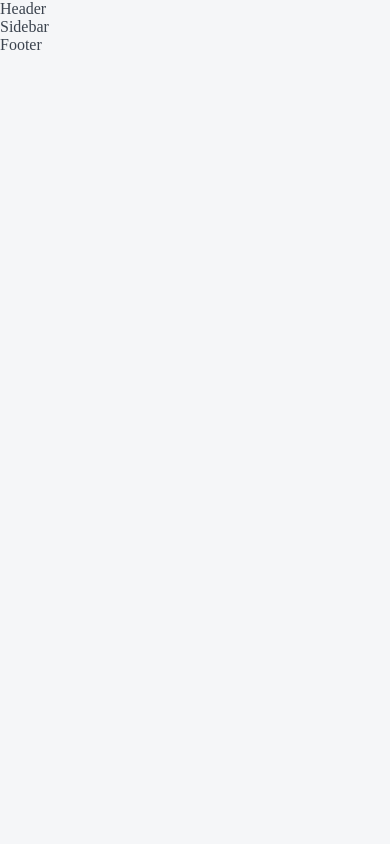
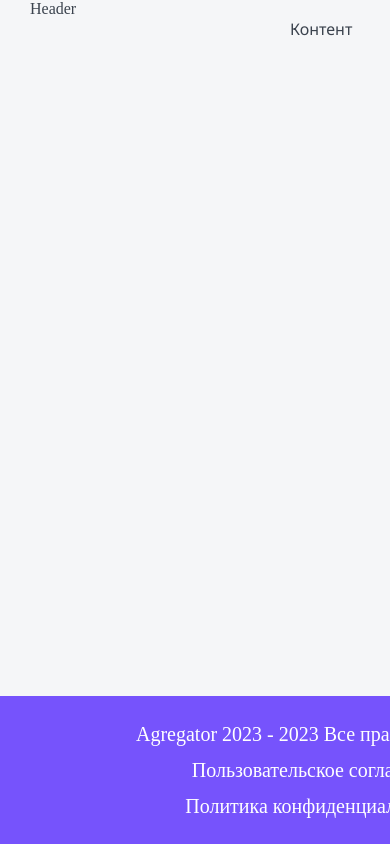
Before and after one commit to Zrossiz/agregator, a Next.js app: page / in a window 390 px wide. Built offline with nearby package versions, Linux system fonts and the light colour scheme.

Commit message:
upd: adaptive-layout and footer

```diff
--- a/components/Button/Button.module.css
+++ b/components/Button/Button.module.css
@@ -22,7 +22,7 @@
 .ghost {
   color: var(--black);
   background: none;
-  border: 2px solid var(--gray-light);
+  border: 2px solid var(--grey-light);
 }
 
 .ghost:hover {
--- a/components/Tag/Tag.module.css
+++ b/components/Tag/Tag.module.css
@@ -17,7 +17,7 @@
 }
 
 .ghost {
-  border: 1px solid var(--gray-light);
+  border: 1px solid var(--grey-light);
 }
 
 .red {
--- a/layout/Footer/Footer.module.css
+++ b/layout/Footer/Footer.module.css
@@ -0,0 +1,25 @@
+.footer {
+    display: grid;
+    grid-template-columns: 1fr auto auto;
+    gap: 10px 40px;
+    padding: 30px 26px;
+    background-color: var(--primary);
+    color: var(--white);
+    font-size: 20px;
+    line-height: 16px;
+}
+
+.footer a:hover {
+    color: var(--grey-light);
+    transition: 0.6s;
+}
+
+@media (max-width: 765px) {
+
+    .footer {
+        align-items: center;
+        grid-template-columns: 1fr;
+        justify-items: center;
+        gap: 20px 40px;
+    }
+}
--- a/layout/Footer/Footer.tsx
+++ b/layout/Footer/Footer.tsx
@@ -1,9 +1,25 @@
 import React from "react";
+import cn from "classnames";
+import Link from "next/link";
+import { format } from "date-fns";
 import { FooterProps } from "./Footer.props";
-import styles from "./Header.module.css";
+import styles from "./Footer.module.css";
 
-const Footer = ({ ...props }: FooterProps) => {
-  return <div {...props}>Footer</div>;
+const Footer = ({ className, ...props }: FooterProps) => {
+  return (
+    <footer className={cn(className, styles.footer)} {...props}>
+      <div>
+        Agregator 2023 - {format(new Date(), "yyyy")} Все права защищены
+      </div>
+
+      <Link href={"/"} target="_blank">
+        Пользовательское соглашение
+      </Link>
+      <Link href={"/"} target="_blank">
+        Политика конфиденциальности
+      </Link>
+    </footer>
+  );
 };
 
 export default Footer;
--- a/layout/Layout.module.css
+++ b/layout/Layout.module.css
@@ -0,0 +1,47 @@
+.wrapper {
+    display: grid;
+    grid-template-rows: auto 1fr auto;
+    grid-template-columns: auto 230px minmax(320px, 900px) auto;
+    min-height: 100vh;
+    gap: 0 30px;
+    grid-template-areas:
+        ". header header ."
+        ". sidebar body ."
+        "footer footer footer footer";
+}
+
+.header {
+    grid-area: header;
+    display: none;
+}
+
+.sidebar {
+    grid-area: sidebar;
+}
+
+.body {
+    grid-area: body;
+}
+
+.footer {
+    grid-area: footer;
+}
+
+@media (max-width: 765px) {
+
+    .header {
+        display: block;
+    }
+
+    .sidebar {
+        display: none;
+    }
+
+    .wrapepr {
+        grid-template-columns: minmax(320px, 1fr);
+        grid-template-areas:
+            "header"
+            "sidebar"
+            "footer";
+    }
+}
--- a/layout/Layout.tsx
+++ b/layout/Layout.tsx
@@ -3,17 +3,16 @@ import { LayoutProps } from "./Layout.props";
 import Header from "./Header/Header";
 import Sidebar from "./Sidebar/Sidebar";
 import Footer from "./Footer/Footer";
+import styles from "./Layout.module.css";
 
 const Layout = ({ children }: LayoutProps) => {
   return (
-    <>
-      <Header />
-      <div>
-        <Sidebar />
-        <div>{children}</div>
-      </div>
-      <Footer />
-    </>
+    <div className={styles.wrapper}>
+      <Header className={styles.header} />
+      <Sidebar className={styles.sidebar} />
+      <div className={styles.body}>{children}</div>
+      <Footer className={styles.footer} />
+    </div>
   );
 };
 
--- a/package.json
+++ b/package.json
@@ -14,6 +14,7 @@
     "@types/react": "18.2.20",
     "@types/react-dom": "18.2.7",
     "classnames": "^2.3.2",
+    "date-fns": "^2.30.0",
     "eslint-config-next": "13.4.16",
     "next": "13.4.16",
     "react": "18.2.0",
--- a/pages/index.tsx
+++ b/pages/index.tsx
@@ -10,7 +10,7 @@ const inter = Noto_Sans({
 function Home() {
   return (
     <>
-      <main className={inter.className}></main>
+      <main className={inter.className}>Контент</main>
     </>
   );
 }
--- a/styles/globals.css
+++ b/styles/globals.css
@@ -6,7 +6,7 @@
   --red: #de0000;
   --green: #1dc37e;
   --green-light: #c8f8e4;
-  --gray-light: #ebebeb;
+  --grey-light: #ebebeb;
 }
 
 * {
```
Also changed, not shown: 1 other file (tests, documents, lock files or other folders).
